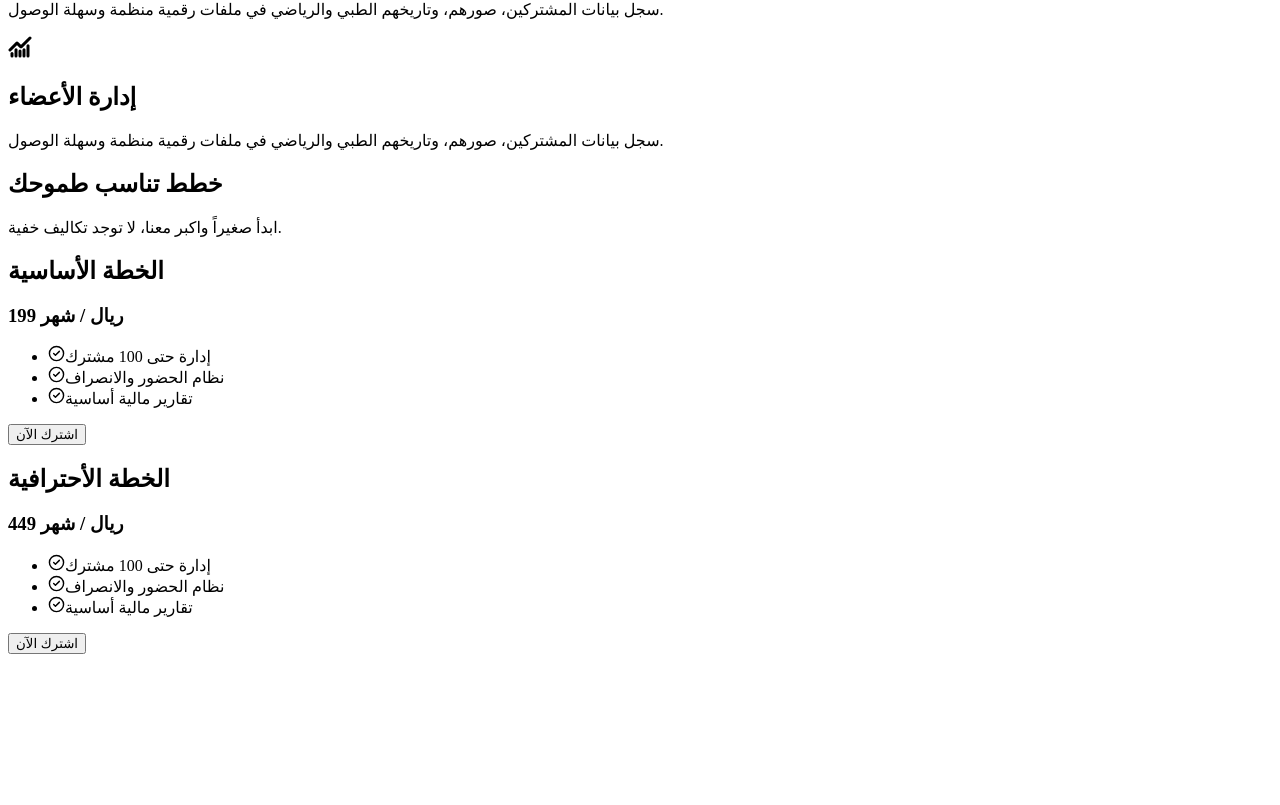
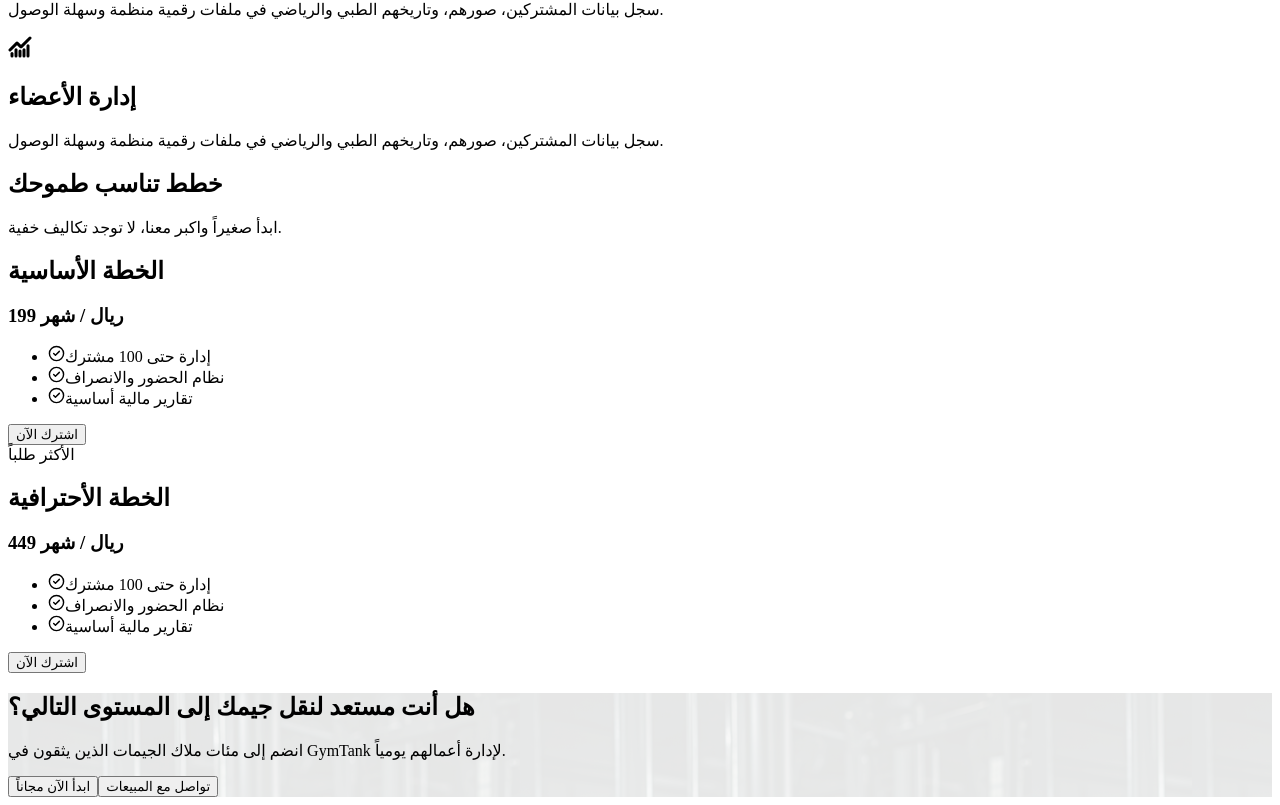
Before and after one commit to Mohamed-Mos-aad/gym-tank, a Next.js app: page /landing/LandingPage in a window 1280 px wide. Shown: the part 908-1713 px from the top of the page. Before the commit the page ends 1570 px from the top, so only its background shows below. Built offline with nearby package versions, Linux system fonts and the light colour scheme.

Commit message:
contact us page finished; ui some updated

```diff
--- a/src/components/ui/Button.tsx
+++ b/src/components/ui/Button.tsx
@@ -1,11 +1,12 @@
 interface ButtonProps extends React.ButtonHTMLAttributes<HTMLButtonElement> {
     variant: "primary" | "outline" | "guest";
     children: React.ReactNode;
+    className?: string;
 }
 
 
 
-export default function Button({variant ,children, ...props}: ButtonProps) {
+export default function Button({variant ,className, children, ...props}: ButtonProps) {
     const typeStyle = {
         primary : "bg-primary text-white",
         outline: "",
@@ -15,6 +16,6 @@ export default function Button({variant ,children, ...props}: ButtonProps) {
 
 
     return (
-        <button className={`${typeStyle[variant]} text-[16px] font-black rounded-xl px-6 py-2 shadow cursor-pointer`} {...props}>{children}</button>
+        <button className={`${typeStyle[variant]} ${className} text-[16px] font-black rounded-xl px-6 py-2 shadow cursor-pointer`} {...props}>{children}</button>
     )
 }
--- a/src/pages/landing/LandingPage.tsx
+++ b/src/pages/landing/LandingPage.tsx
@@ -2,6 +2,7 @@
 import HeroSection from "./sections/HeroSection";
 import Features from "./sections/Features";
 import Prices from "./sections/Prices";
+import ContactUs from "./sections/ContactUs";
 
 
 
@@ -11,6 +12,7 @@ export default function LandingPage() {
             <HeroSection />
             <Features />
             <Prices />
+            <ContactUs />
         </main>
     )
 }
--- /dev/null
+++ b/src/pages/landing/sections/ContactUs.tsx
@@ -0,0 +1,28 @@
+// ** Components
+import Button from "@/components/ui/Button";
+// ** Assets
+import contactUsImage from '@/assets/images/contactUs.png'
+
+
+
+export default function ContactUs() {
+    return (
+        <section
+            className="flex flex-col items-center gap-8 px-12 py-26 bg-black/80 bg-cover bg-center bg-no-repeat"
+            style={{ backgroundImage: `url(${contactUsImage.src})` }}
+        >
+                <h1 className="text-[60px] font-black text-[#F8F9FB]">
+                    هل أنت مستعد لنقل جيمك
+                    إلى المستوى التالي؟
+                </h1>
+                <p className="text-[20px] text-[#F8F9FB]">
+                    انضم إلى مئات ملاك الجيمات الذين يثقون في GymTank لإدارة أعمالهم
+                    يومياً.
+                </p>
+                <div className="flex gap-4">
+                    <Button variant="primary">ابدأ الآن مجاناً</Button>
+                    <Button variant="primary" className="bg-white/40">تواصل مع المبيعات</Button>
+                </div>
+        </section>
+    )
+}
--- a/src/pages/landing/sections/HeroSection.tsx
+++ b/src/pages/landing/sections/HeroSection.tsx
@@ -26,8 +26,8 @@ export default function HeroSection() {
                     والنمو في منصة واحدة.
                 </p>
                 <div className='flex gap-4'>
-                    <Button variant='primary'>ابدأ تجربتك المجانية</Button>
-                    <Button variant='guest'>مشاهدة عرض توضيحي</Button>
+                    <Button variant='primary' className='px-10 py-4'>ابدأ تجربتك المجانية</Button>
+                    <Button variant='guest' className='px-10 py-4'>مشاهدة عرض توضيحي</Button>
                 </div>
             </div>
             <div className='flex justify-center'>
--- a/src/pages/landing/sections/Prices.tsx
+++ b/src/pages/landing/sections/Prices.tsx
@@ -31,9 +31,12 @@ export default function Prices() {
                             تقارير مالية أساسية
                         </li>
                     </ul>
-                    <Button variant="guest">اشترك الآن</Button>
+                    <Button variant="guest" className="py-4">اشترك الآن</Button>
                 </div>
-                <div className="w-full flex flex-col gap-4 bg-primary shadow-lg rounded-4xl p-10">
+                <div className="w-full flex flex-col gap-4 bg-primary shadow-lg rounded-4xl p-10 relative">
+                    <span className="w-fit flex items-center gap-2 bg-white/20 px-4 py-1 rounded-full text-[12px] font-bold text-white absolute top-10 left-10">
+                        الأكثر طلباً
+                    </span>
                     <h2 className="text-[20px] font-bold text-white">الخطة الأحترافية</h2>
                     <h3 className="text-[16px] text-white mb-2">
                         <span className="text-[36px] font-black text-white">449 </span>
@@ -53,7 +56,7 @@ export default function Prices() {
                             تقارير مالية أساسية
                         </li>
                     </ul>
-                    <Button variant="guest">اشترك الآن</Button>
+                    <Button variant="guest" className="py-4">اشترك الآن</Button>
                 </div>
             </div>
         </section>
```
Also changed, not shown: src/assets/images/contactUs.png (added).
